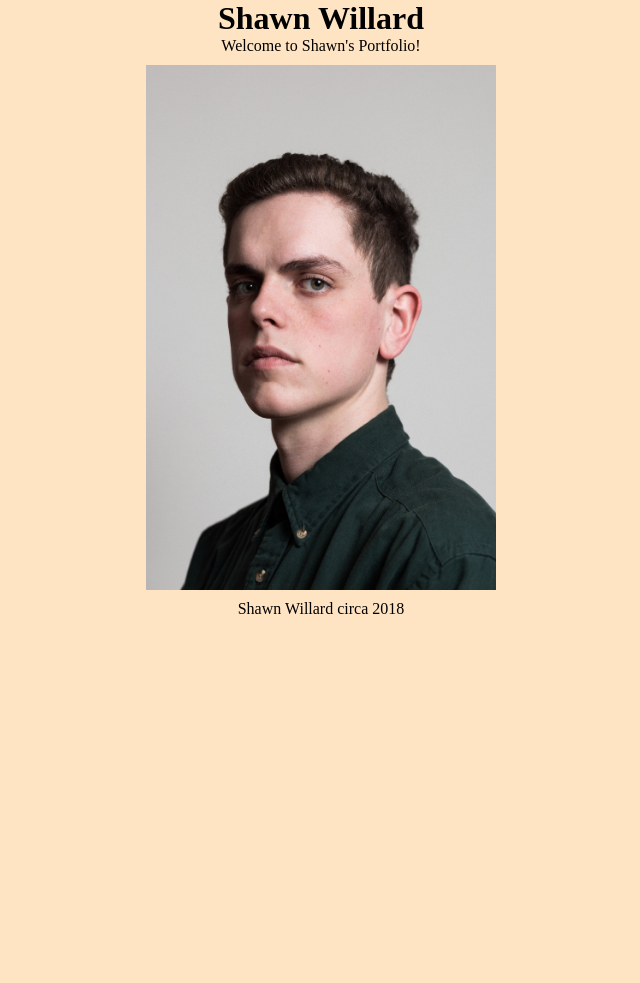
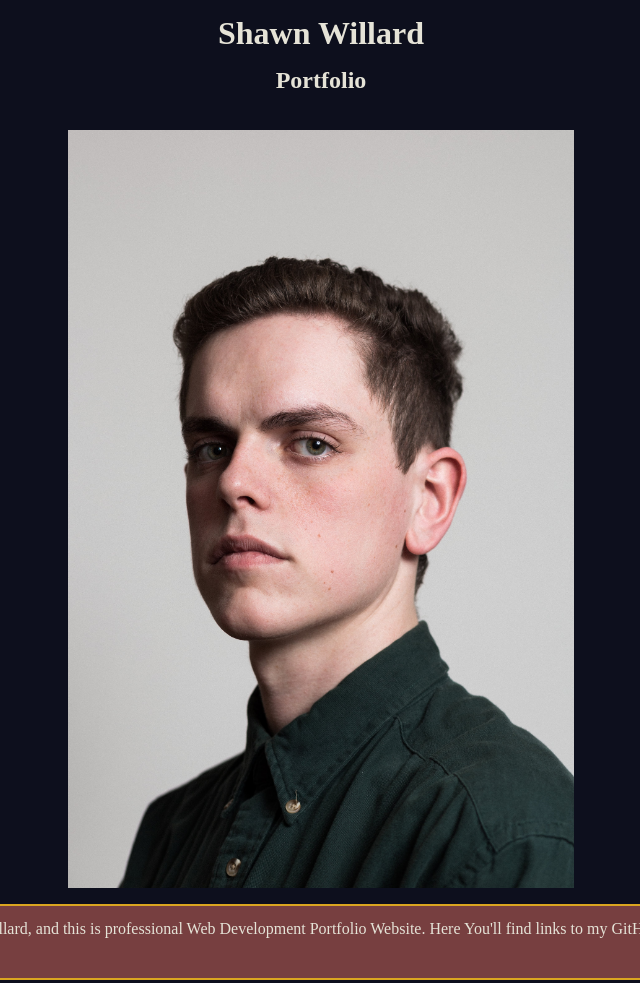
Before and after one commit to shawnmwillard/port-for-leo, a plain HTML site: page index.html in a window 1280 px wide. Shown: the whole page, without its empty margins (319-959 px from the left). Before the commit the page ends 800 px from the top, so only its background shows below. Drawn offline with Linux system fonts and the light colour scheme.

Commit message:
css update

```diff
--- a/assets/css/style.css
+++ b/assets/css/style.css
@@ -1,29 +1,42 @@
-* {
-  margin: 0;
-  padding: 0;
-  box-sizing: border-box;
-  scroll-behavior: smooth;
+h1 {
+  color: #e5e3d7;
+  text-align: center;
+}
+
+h2 {
+  color: #e5e3d7;
+  text-align: center;
+}
+
+.center {
+  display: block;
+  margin-left: auto;
+  margin-right: auto;
+  width: 50%;
+  padding: 16px;
+}
+
+.caption {
+  text-align: left;
+  border-width: medium;
+  background-color: #773f40;
+
+  border: 2px goldenrod solid;
+  padding: 10px;
+}
+.links {
+  text-align: center;
 }
 
 body {
-  background-color: bisque;
+  background-color: #0d0f1d;
+  color: #e5e3d7;
+  font: 16px, normal, Arial, Helvetica, sans-serif;
+
+  line-height: 1.6em;
 }
 
-header {
-  text-align: center;
+.container {
+  width: 80%;
+  margin: auto;
 }
-
-/* image section style start */
-.image img {
-  display: block;
-  width: 50%;
-  max-width: 350px;
-  margin: 10px auto 0px auto;
-}
-
-.image .caption {
-  text-align: center;
-  width: 65%;
-  margin: 10px auto;
-}
-/* image section style end */
--- a/index.html
+++ b/index.html
@@ -8,24 +8,25 @@
   <link rel="stylesheet" href="./assets/css/style.css">
 </head>
 <body>
-
+<div class="container">
 <!-- header -->
     <header>
     <div class="header-text">
         <h1>Shawn Willard</h1>
-        <p>Welcome to Shawn's Portfolio!</p>
+        <h2>Portfolio</h2>
     </div>
     </header>
 <!-- Flex container -->
 <div class="flex-container">
 <!-- Profile Image -->
 <section class="image">
-    <img src= "./assets/images/ProfileIMG.jpg" alt="A photo of Shawn Willard looking fly">
-    <div class="caption">Shawn Willard circa 2018</div>
+    <img src= "./assets/images/ProfileIMG.jpg" alt="A photo of Shawn Willard looking fly" class="center">
+    <div class="caption">Hi! My name is Shawn Willard, and this is professional Web Development Portfolio Website. Here You'll find links to my GitHub repositories and a brief autobriography.</div>
 </section>
+</div>
 
-</div>
-    </header>
-</body>
-</header>
+<div class="links"> <!-- Link to Challenge 1 --> </div>
+<div class="links"> <!-- Link to Challenge 2 --> </div>
+<div class="links"> <!-- Link to Challenge 3 --> </div>
+
 </html>
```
Also changed, not shown: 1 other file.
